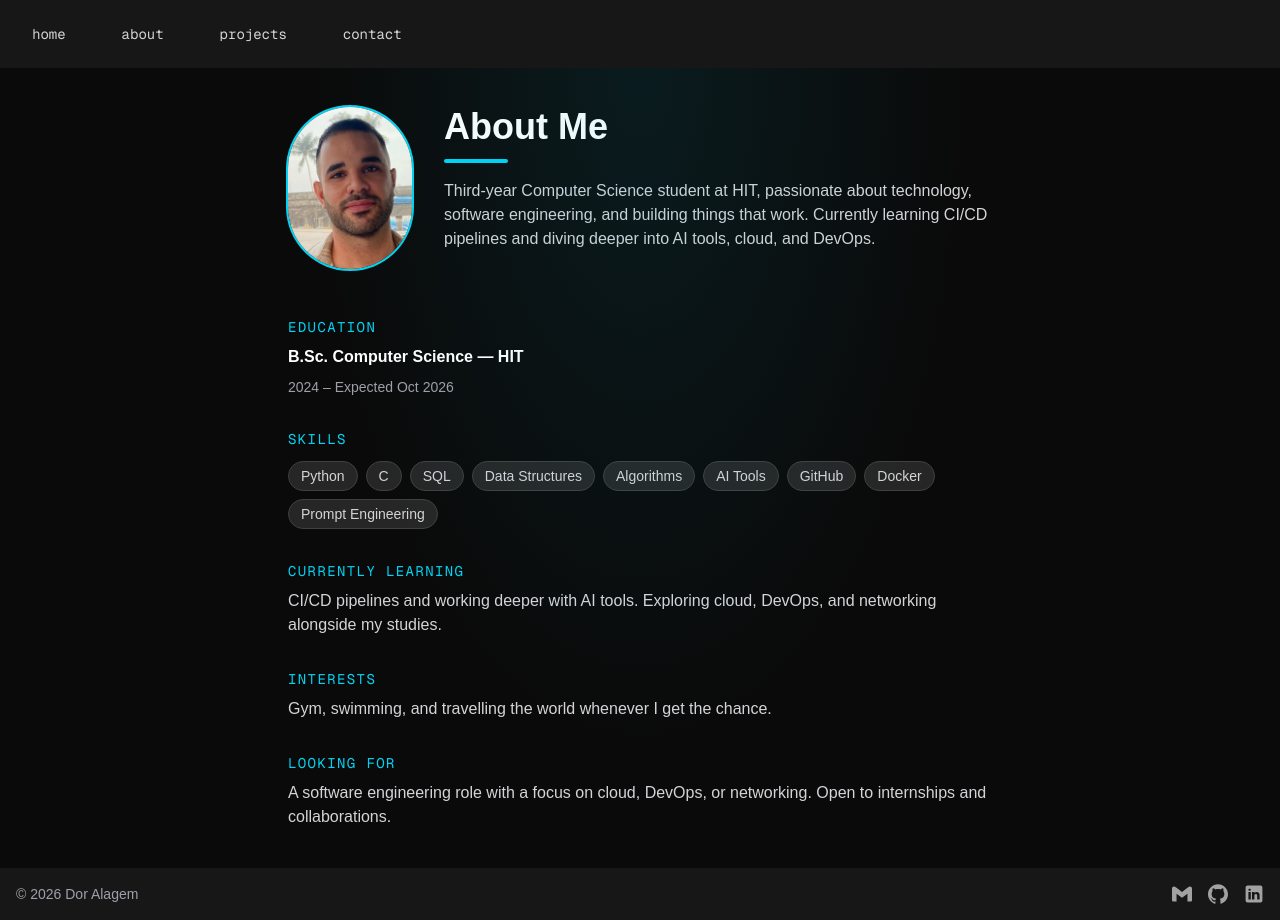
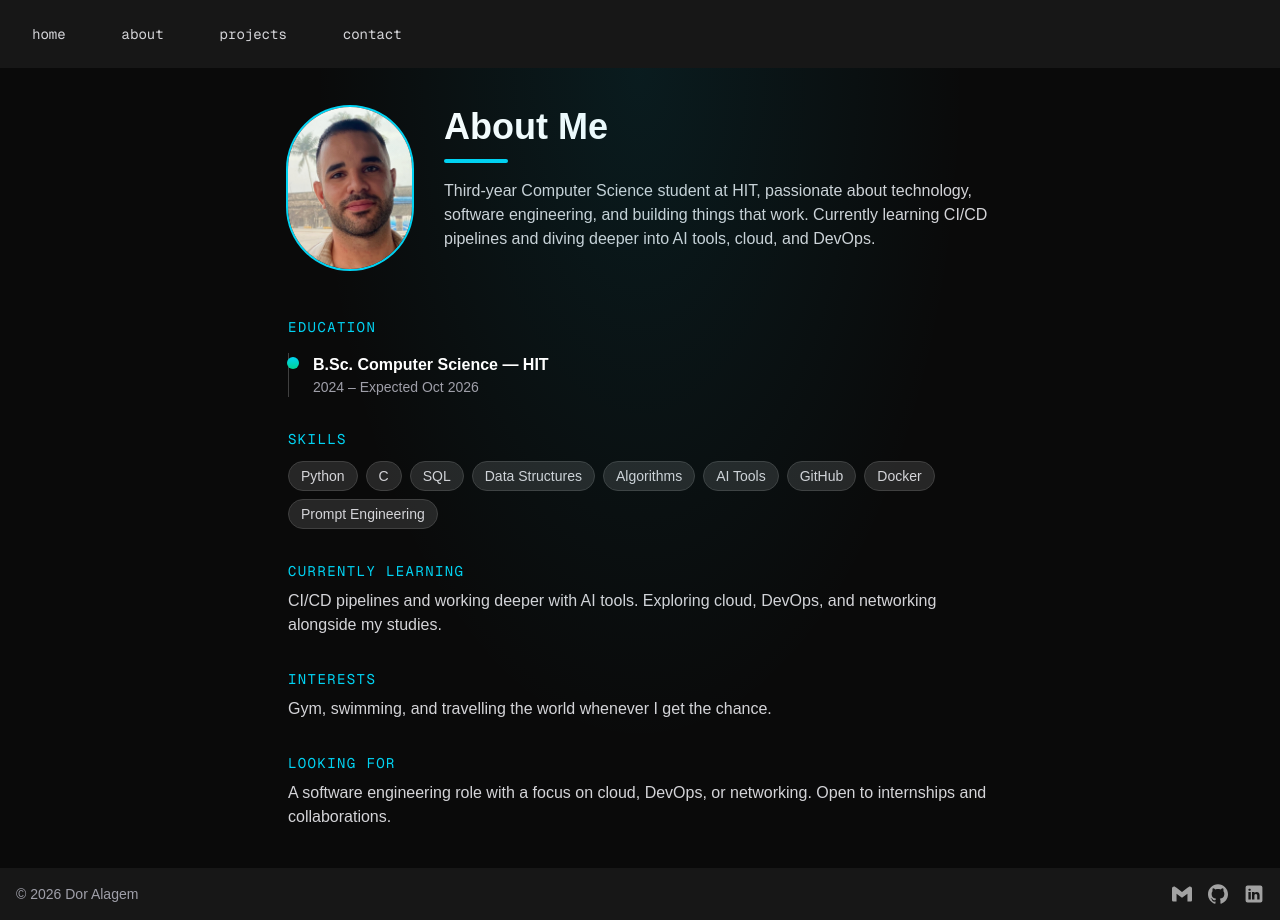
Before and after one commit to DORI2001/aidd, a Next.js app: page /about in a window 1280 px wide. Built offline with nearby package versions, Linux system fonts and the light colour scheme.

Commit message:
add navbar and projects page

```diff
--- a/app/about/page.tsx
+++ b/app/about/page.tsx
@@ -45,14 +45,17 @@ export default function About() {
       </div>
 
       <div className="flex flex-col gap-8 w-full">
-        <section className="flex flex-col gap-2">
+        <section className="flex flex-col gap-4">
           <h2 className="text-cyan-400 font-mono text-sm uppercase tracking-widest">
             Education
           </h2>
-          <p className="text-white font-semibold">
-            B.Sc. Computer Science — HIT
-          </p>
-          <p className="text-zinc-400 text-sm">2024 – Expected Oct 2026</p>
+          <div className="relative flex flex-col gap-6 border-l border-neutral-700 pl-6">
+            <div className="relative">
+              <div className="absolute -left-[1.65rem] top-1 h-3 w-3 rounded-full bg-gradient-to-b from-cyan-400 to-emerald-400"></div>
+              <p className="text-white font-semibold">B.Sc. Computer Science — HIT</p>
+              <p className="text-zinc-400 text-sm">2024 – Expected Oct 2026</p>
+            </div>
+          </div>
         </section>
 
         <section className="flex flex-col gap-3">
--- a/app/projects/page.tsx
+++ b/app/projects/page.tsx
@@ -35,7 +35,8 @@ const projects = [
 
 export default function Projects() {
   return (
-    <div className="flex-1 min-h-screen flex flex-col items-center justify-center gap-4 p-8">
+    <div className="flex-1 min-h-screen flex flex-col items-center justify-center gap-4 p-8 relative">
+      <div className="absolute inset-0 bg-[radial-gradient(ellipse_at_top,_rgba(6,182,212,0.1)_0%,_transparent_60%)] pointer-events-none"></div>
       <div className="text-center">
         <h1 className="text-4xl font-bold text-white">Projects</h1>
         <div className="h-1 w-16 bg-cyan-400 rounded-full mt-3 mx-auto"></div>
--- /dev/null
+++ b/app/sitemap.ts
@@ -0,0 +1,10 @@
+import type { MetadataRoute } from "next";
+
+export default function sitemap(): MetadataRoute.Sitemap {
+  return [
+    { url: "https://doralagem.com", lastModified: new Date() },
+    { url: "https://doralagem.com/about", lastModified: new Date() },
+    { url: "https://doralagem.com/projects", lastModified: new Date() },
+    { url: "https://doralagem.com/contact", lastModified: new Date() },
+  ];
+}
```
Also changed, not shown: public/robots.txt (added).
